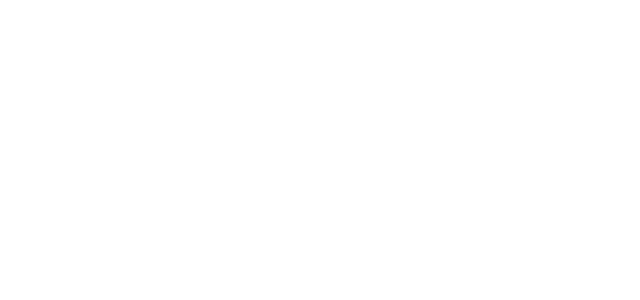
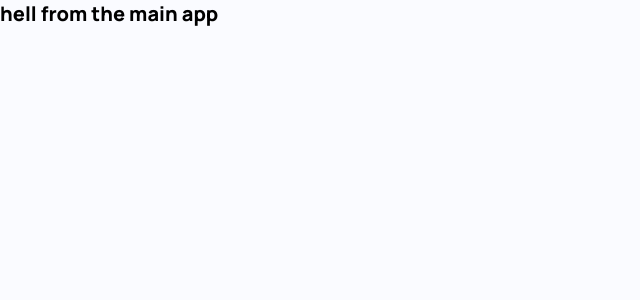
Before and after one commit to Barna-Molnar/imteractive-pricing-component-react, a React (Create React App) app: page / in a window 1280 px wide. Shown: the top 300 px of the page, without its empty margins (0-640 px from the left). Built offline with nearby package versions, Linux system fonts and the light colour scheme.

Commit message:
getting Started

```diff
--- a/src/App.jsx
+++ b/src/App.jsx
@@ -1,7 +1,18 @@
 import React from 'react';
+import styled from 'styled-components';
+
+const AppStlyes = styled.div`
+  background-color: var(--main-background);
+  width: 100vw;
+  height: 100vh;
+`;
 
 function App() {
-  return <div className="App"></div>;
+  return (
+    <AppStlyes>
+      <h1>hell from the main app </h1>
+    </AppStlyes>
+  );
 }
 
 export default App;
--- a/src/index.jsx
+++ b/src/index.jsx
@@ -1,6 +1,6 @@
 import React from 'react';
 import ReactDOM from 'react-dom';
-import './index.scss';
+
 import App from './App';
 import reportWebVitals from './reportWebVitals';
 import GlobalStyles from './style/GlobalStyle';
--- a/src/index.scss
+++ /dev/null
@@ -1,13 +0,0 @@
-body {
-  margin: 0;
-  font-family: -apple-system, BlinkMacSystemFont, 'Segoe UI', 'Roboto', 'Oxygen',
-    'Ubuntu', 'Cantarell', 'Fira Sans', 'Droid Sans', 'Helvetica Neue',
-    sans-serif;
-  -webkit-font-smoothing: antialiased;
-  -moz-osx-font-smoothing: grayscale;
-}
-
-code {
-  font-family: source-code-pro, Menlo, Monaco, Consolas, 'Courier New',
-    monospace;
-}
```
